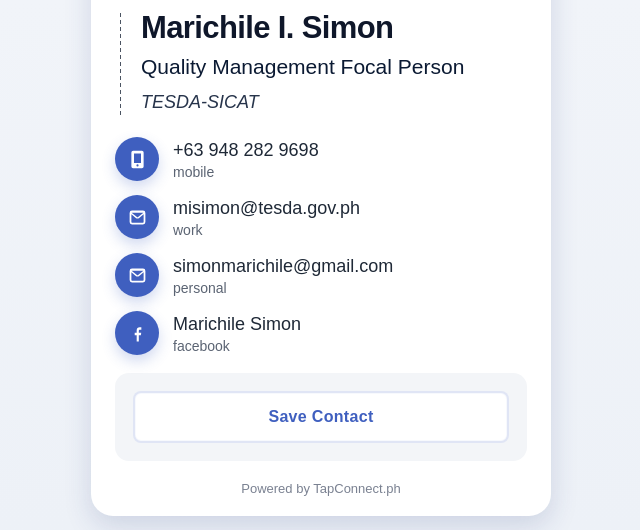
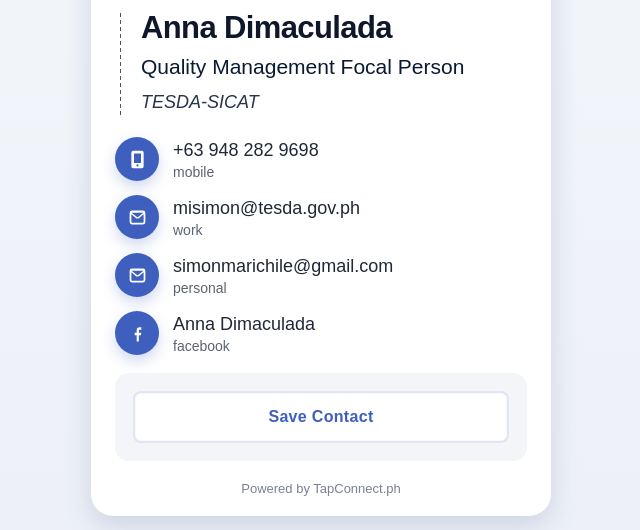
Before and after one commit to hprince007/tpcard, a plain HTML site: page C1.html in a window 1280 px wide. Shown: the part 536-1066 px from the top of the page, without its empty margins (319-959 px from the left). Drawn offline with Linux system fonts and the light colour scheme.

Commit message:
Update C1.html

```diff
--- a/C1.html
+++ b/C1.html
@@ -306,7 +306,7 @@
 
   <script>
     const profile = {
-      name: 'Marichile I. Simon',
+      name: 'Anna Dimaculada',
       title: 'Quality Management Focal Person',
       organization: 'TESDA-SICAT',
       photo: 'https://images.unsplash.com/photo-1494790108377-be9c29b29330?auto=format&fit=crop&w=1000&q=80',
@@ -314,7 +314,7 @@
       mobileDisplay: '+63 948 282 9698',
       workEmail: 'misimon@tesda.gov.ph',
       personalEmail: 'simonmarichile@gmail.com',
-      socialLabel: 'Marichile Simon',
+      socialLabel: 'Anna Dimaculada',
       socialUrl: 'https://facebook.com/richile.simon',
       connectUrl: 'https://example.com',
       makerBrand: 'TapConnect.ph',
```
